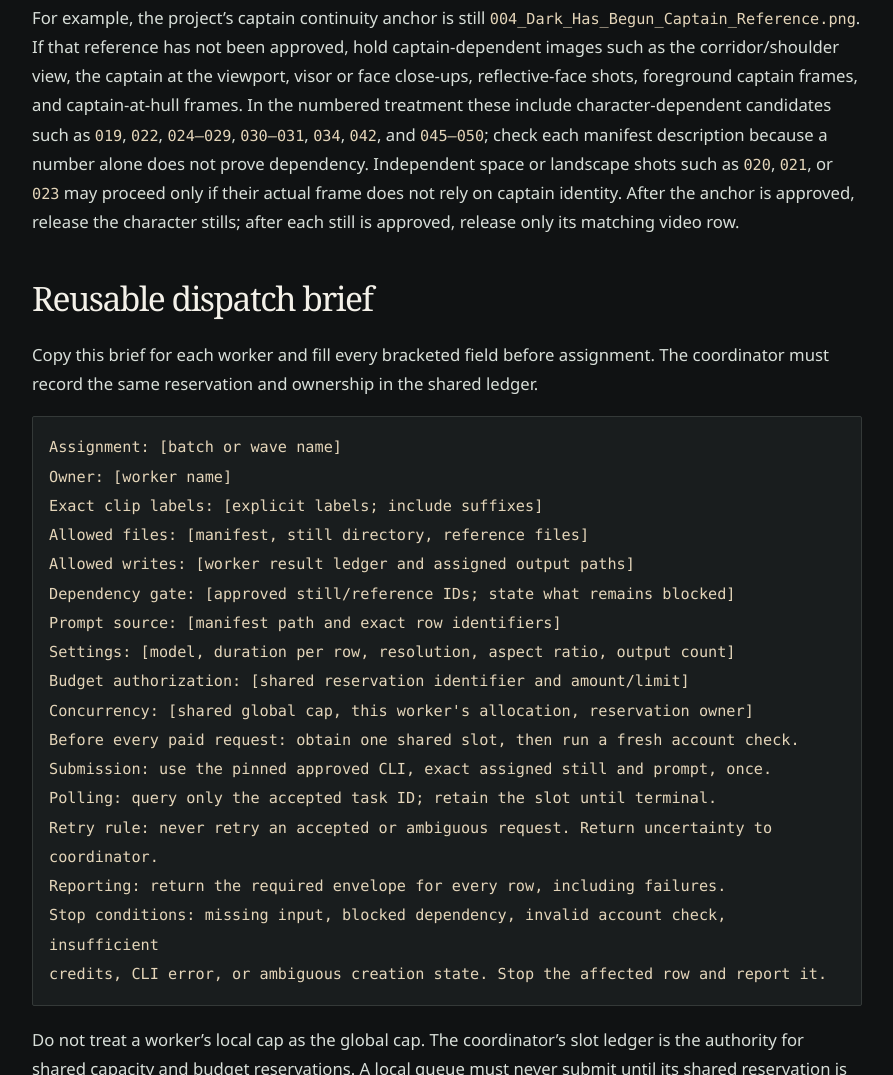
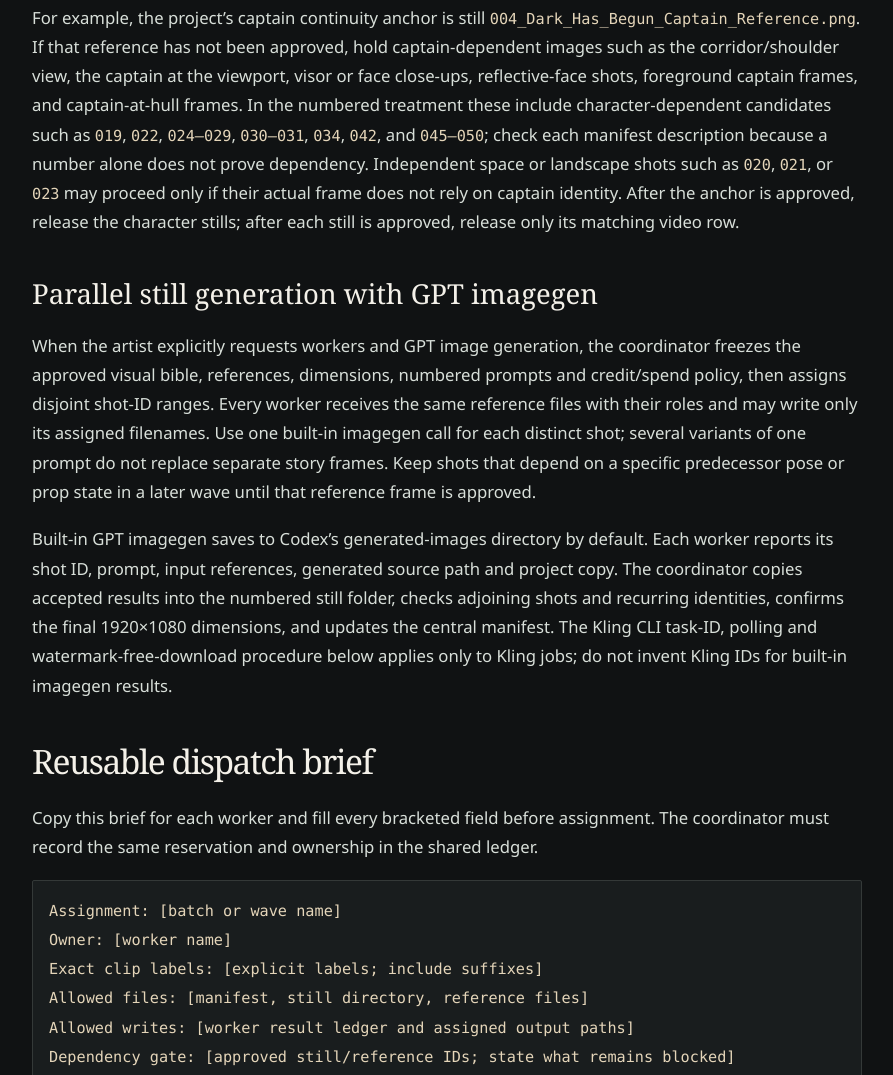
Before and after one commit to createdoutofthinair/aether-motion-picture, a plain HTML site: page site/system-worker-dispatch.html in a window 1280 px wide. Shown: the part 1922-2997 px from the top of the page, without its empty margins (345-1238 px from the left). Drawn offline with Linux system fonts and the light colour scheme.

Commit message:
Add GPT imagegen and parallel still workflow guidance

```diff
--- a/site/system-worker-dispatch.html
+++ b/site/system-worker-dispatch.html
@@ -54,6 +54,9 @@
 <li><strong>Deliver and reconcile.</strong> Refresh the original task result, select the specified work index, use only an eligible watermark-free result, download, validate, and update the shared ledger.</li>
 </ol>
 <p>For example, the project’s captain continuity anchor is still <code>004_Dark_Has_Begun_Captain_Reference.png</code>. If that reference has not been approved, hold captain-dependent images such as the corridor/shoulder view, the captain at the viewport, visor or face close-ups, reflective-face shots, foreground captain frames, and captain-at-hull frames. In the numbered treatment these include character-dependent candidates such as <code>019</code>, <code>022</code>, <code>024–029</code>, <code>030–031</code>, <code>034</code>, <code>042</code>, and <code>045–050</code>; check each manifest description because a number alone does not prove dependency. Independent space or landscape shots such as <code>020</code>, <code>021</code>, or <code>023</code> may proceed only if their actual frame does not rely on captain identity. After the anchor is approved, release the character stills; after each still is approved, release only its matching video row.</p>
+<h3>Parallel still generation with GPT imagegen</h3>
+<p>When the artist explicitly requests workers and GPT image generation, the coordinator freezes the approved visual bible, references, dimensions, numbered prompts and credit/spend policy, then assigns disjoint shot-ID ranges. Every worker receives the same reference files with their roles and may write only its assigned filenames. Use one built-in imagegen call for each distinct shot; several variants of one prompt do not replace separate story frames. Keep shots that depend on a specific predecessor pose or prop state in a later wave until that reference frame is approved.</p>
+<p>Built-in GPT imagegen saves to Codex’s generated-images directory by default. Each worker reports its shot ID, prompt, input references, generated source path and project copy. The coordinator copies accepted results into the numbered still folder, checks adjoining shots and recurring identities, confirms the final 1920×1080 dimensions, and updates the central manifest. The Kling CLI task-ID, polling and watermark-free-download procedure below applies only to Kling jobs; do not invent Kling IDs for built-in imagegen results.</p>
 <h2 id="section-3">Reusable dispatch brief</h2>
 <p>Copy this brief for each worker and fill every bracketed field before assignment. The coordinator must record the same reservation and ownership in the shared ledger.</p>
 <pre><code class="language-text">Assignment: [batch or wave name]
```
Also changed, not shown: 1 other file.
